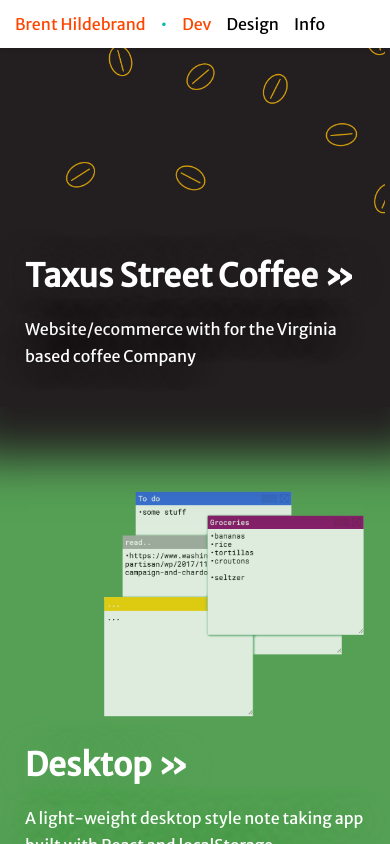
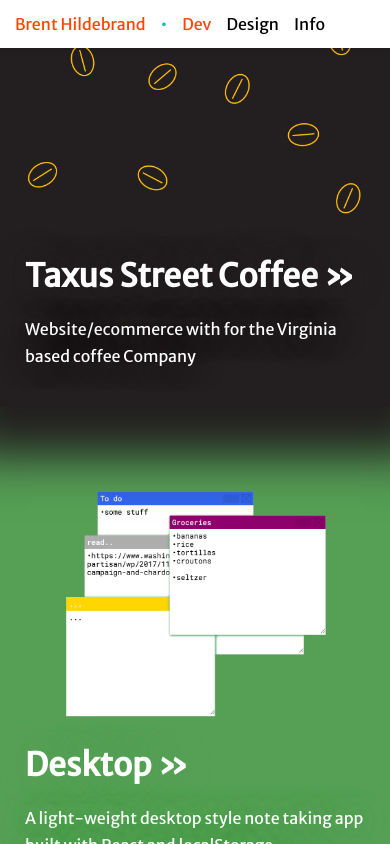
Before and after one commit to brentttt/mysite, a React app: page / in a window 390 px wide. Built offline with nearby package versions, Linux system fonts and the light colour scheme.

Commit message:
mobile styles

```diff
--- a/public/style/style.css
+++ b/public/style/style.css
@@ -89,6 +89,8 @@
 @media all and (max-width: 700px) {
   .section__images img {
     height: auto;
+    opacity: 1;
+    margin: 0;
     width: 100%; } }
 
 header {
--- a/src/style/base/_base.scss
+++ b/src/style/base/_base.scss
@@ -127,6 +127,8 @@
   .section__images {
     img {
       height: auto;
+      opacity: 1;
+      margin: 0;
       width: 100%;
     }
   }
```
